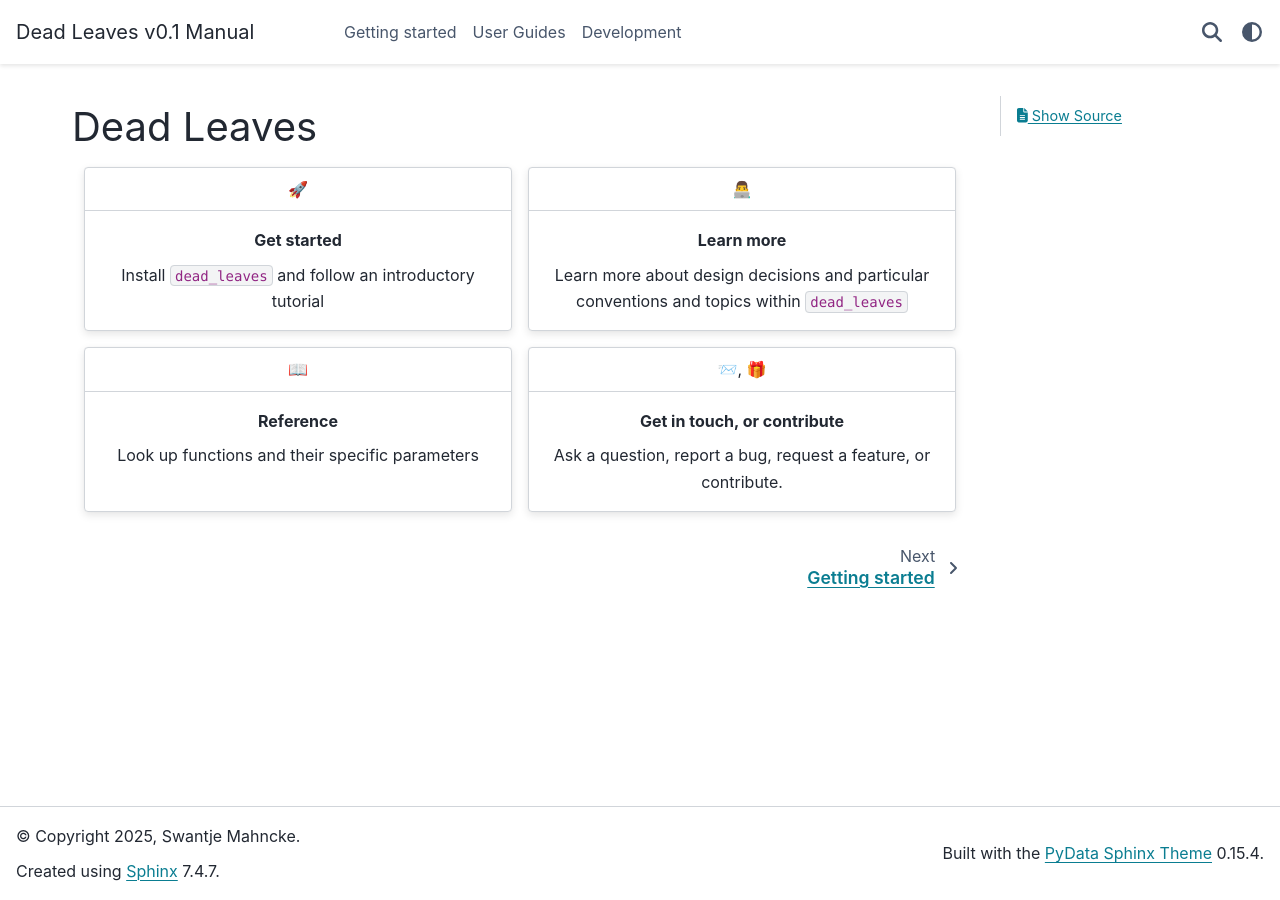
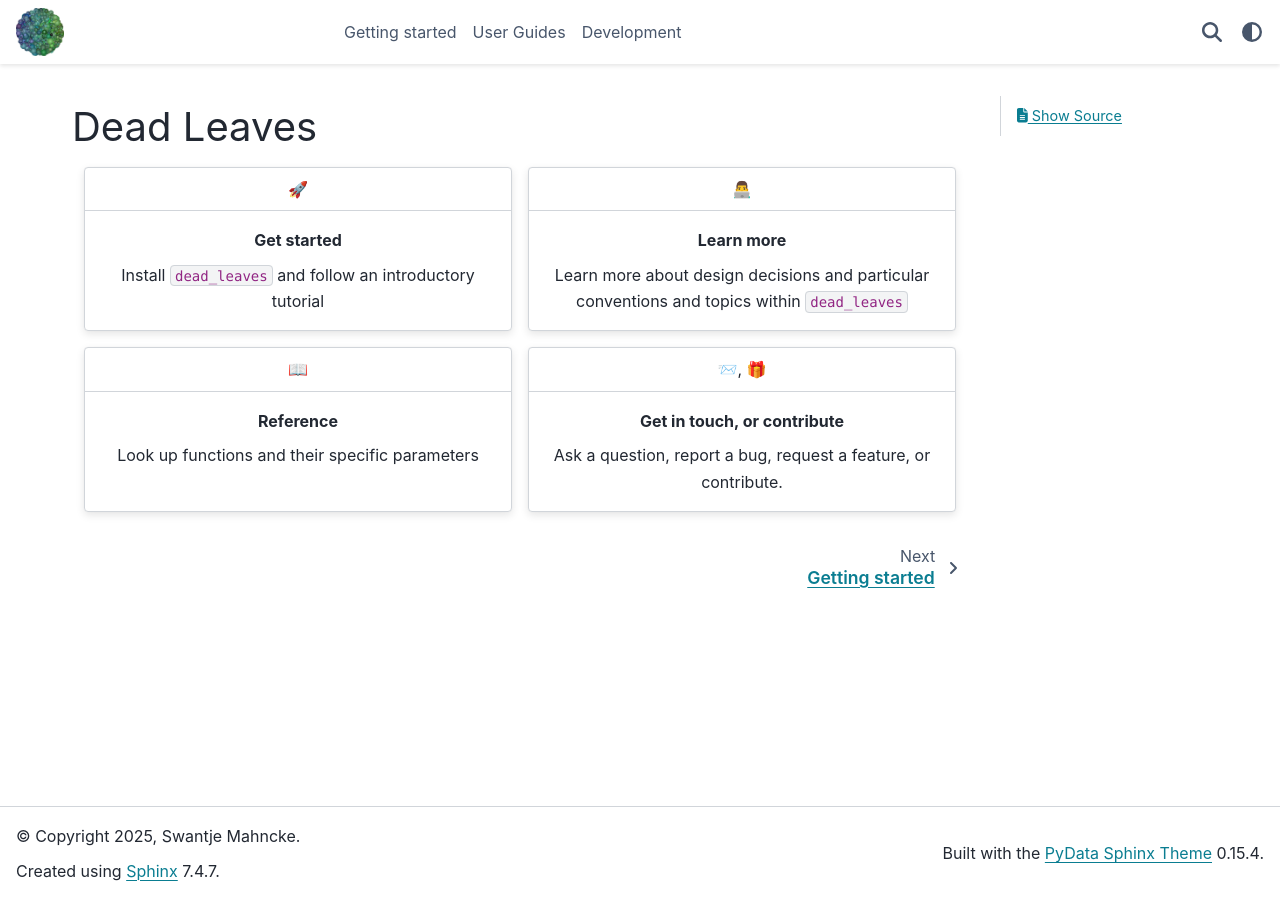
Before and after one commit to ag-perception-wallis-lab/deadleaves, a Sphinx documentation site: the page built from docs/index.md, in a window 1280 px wide. Built offline with Sphinx 7.4.7 and the PyData theme 0.15.4, drawn with Linux system fonts in a browser that asks for light colours; pages that are not in the unit, such as notebooks, are missing from menus.

Commit message:
Add logo

```diff
--- a/docs/conf.py
+++ b/docs/conf.py
@@ -80,8 +80,5 @@ html_theme_options = {
     "navbar_persistent": [],
 }
 html_title = f"{project} v{release} Manual"
-
-# import sys
-# import os
-
-# sys.path.insert(0, os.path.abspath("../dead_leaves"))
+html_logo = "_static/logo_dead_leaves.png"
+html_favicon = "_static/logo_dead_leaves.png"
```
Also changed, not shown: docs/_static/logo_dead_leaves.png (added).
